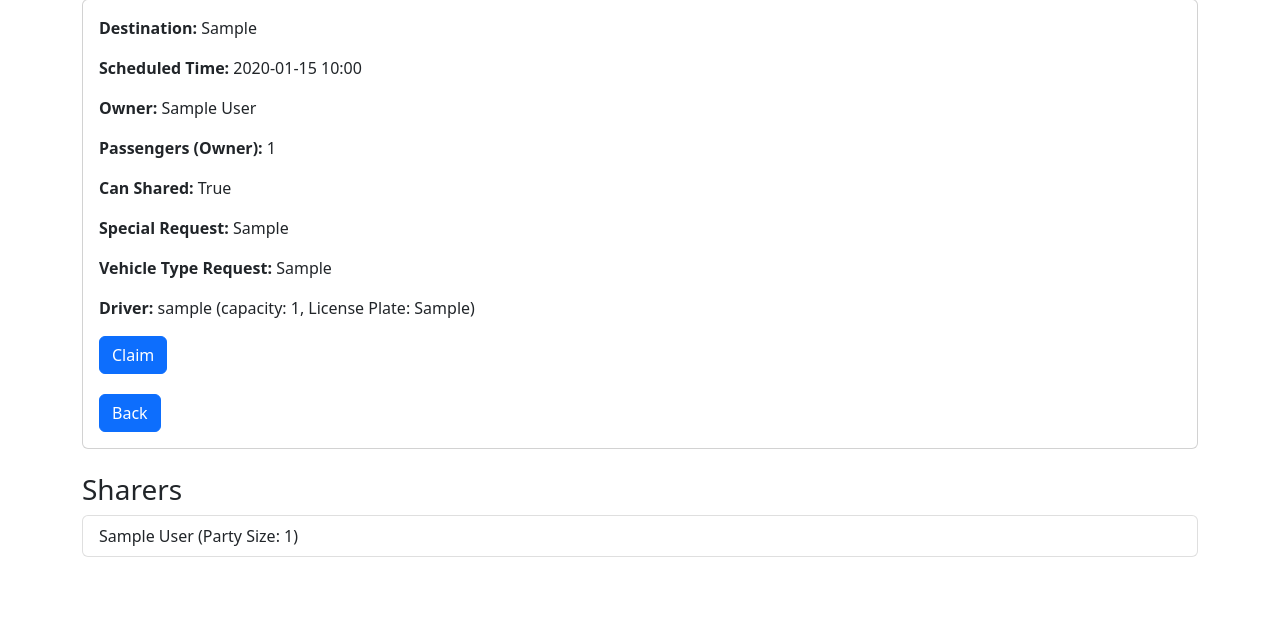
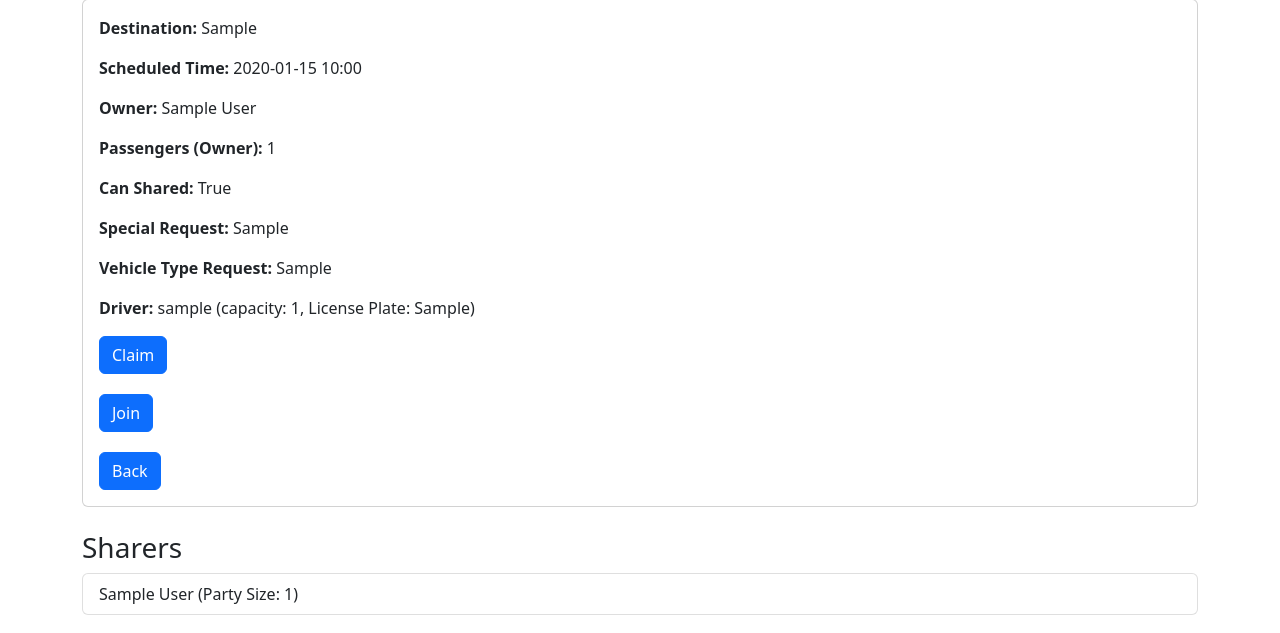
Before and after one commit to Zack890924/HW1_568, a Django app: page /rides/ride-detail/1 in a window 1280 px wide. Shown: the part 167-800 px from the top of the page. Run offline with Django 5.2, Linux system fonts and the light colour scheme; a user stored in the database is signed in; tables that the repository leaves empty hold one stand-in row (values such as "Sample post").

Commit message:
made a big mistake about the logics related to ride list

```diff
--- a/web-app/rides/templates/rides/ride_detail.html
+++ b/web-app/rides/templates/rides/ride_detail.html
@@ -25,7 +25,7 @@
       <p><strong>Driver:</strong> No driver claim this ride yet </p>
     {% endif %}
 
-    {% if ride.status == 'OPEN' %}
+    {% if ride.status == 'OPEN'%}
       <div class="action-buttons">
         {% if user.is_authenticated %}
           {% if user.userprofile.is_driver %}
@@ -33,7 +33,10 @@
               {% csrf_token %}
               <button type="submit" class="btn btn-primary">Claim</button>
             </form>
-
+            <form method="post" action="{% url 'rides:ride-join' ride.pk %}"  style="margin-top: 20px;">
+              {% csrf_token %}
+              <button type="submit" class="btn btn-primary">Join</button>
+            </form>
           {% elif user != ride.owner.user and not has_joined %}
             <form method="post" action="{% url 'rides:ride-join' ride.pk %}">
               {% csrf_token %}
--- a/web-app/rides/views.py
+++ b/web-app/rides/views.py
@@ -26,7 +26,7 @@ class OpenRideListView(ListView):
 
     def get_queryset(self):
         qs = super().get_queryset().filter(
-            Q(status=Ride.Status.OPEN) | Q(status=Ride.Status.CONFIRMED) | Q(status=Ride.Status.CLOSED)
+            Q(status=Ride.Status.OPEN) | Q(status=Ride.Status.CONFIRMED)
         )
         # 使用 annotate 计算每个 Ride 的总乘客数：
         # 总乘客数 = owner_passengers + (所有 ride_share 中的 passenger 数量之和)
```
